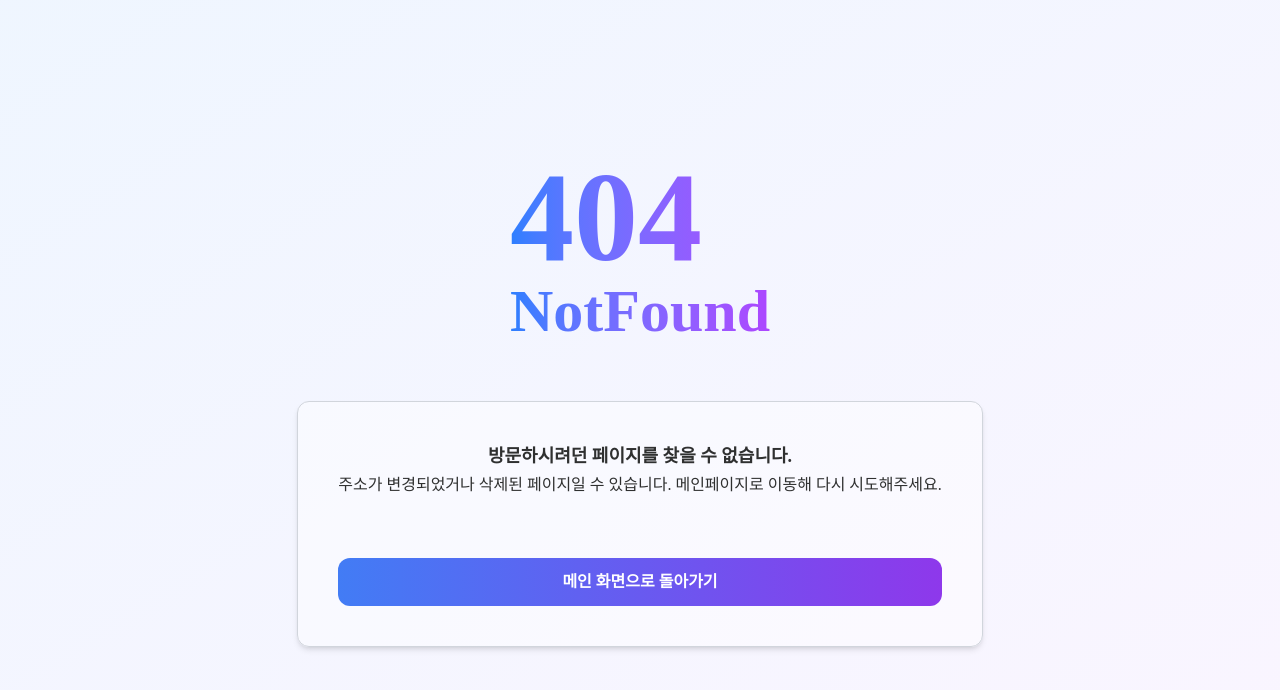
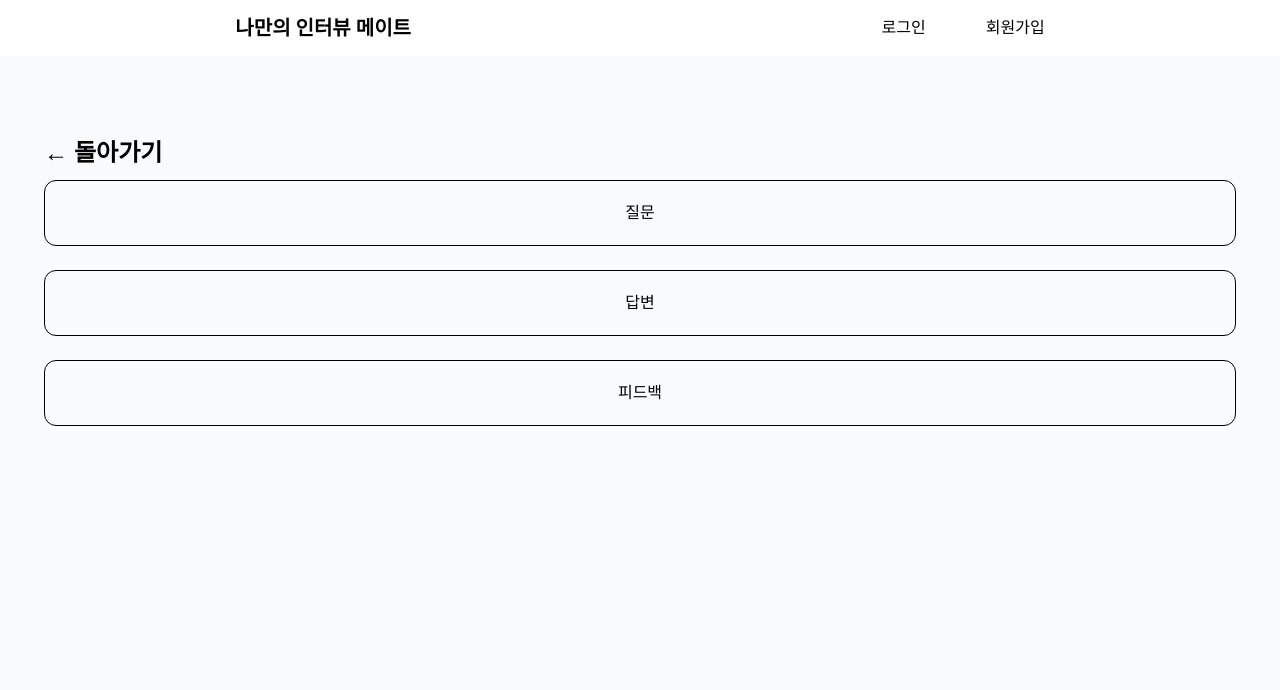
Before and after one commit to ydsic/my_interview_mate, a React (Vite) app: page /interview-view/1 in a window 1280 px wide. Before the commit this address had no page. Shown: the top 690 px of the page. Built offline with nearby package versions, Linux system fonts and the light colour scheme; a web font is replaced by a local one.

Commit message:
feat: interviewViewPage 초기 설정

```diff
--- a/src/App.tsx
+++ b/src/App.tsx
@@ -11,6 +11,7 @@ import ToastProvider from './components/common/ToastProvider';
 import AdminPage from './page/AdminPage';
 import CheckAdminUuid from './components/mainpage/CheckAdminUuid';
 import NotFound from './page/NotFound';
+import InterviewViewPage from './page/InterviewViewPage';
 
 export default function App() {
   return (
@@ -27,6 +28,10 @@ export default function App() {
             <Route path="/signup" element={<SignupPage />} />
             <Route path="/interview/:category" element={<InterviewPage />} />
             <Route
+              path="/interview-view/:answerId"
+              element={<InterviewViewPage />}
+            />
+            <Route
               path="/admin"
               element={
                 <CheckAdminUuid>
--- a/src/components/mypage/InterviewHistory.tsx
+++ b/src/components/mypage/InterviewHistory.tsx
@@ -15,6 +15,7 @@ import {
 } from '../../api/historyAPI';
 import type { InterviewHistoryItem as RawItem } from '../../api/historyAPI';
 import { useToast } from '../../hooks/useToast';
+import { useNavigate } from 'react-router-dom';
 
 const CATEGORY_STYLES: Record<
   string,
@@ -48,6 +49,7 @@ export default function InterviewHistory() {
   const [page, setPage] = useState(1);
   const [total, setTotal] = useState<number>(0);
   const PAGE_SIZE = 4;
+  const navigate = useNavigate();
 
   useEffect(() => {
     if (!user_id) return;
@@ -177,7 +179,15 @@ export default function InterviewHistory() {
                   <H2_content_title>
                     {feedback?.average ?? '-'}점
                   </H2_content_title>
-                  <WhiteButton>
+                  <WhiteButton
+                    onClick={() =>
+                      navigate(
+                        editMode
+                          ? `/interview-view/${answer_id}?mode=edit`
+                          : `/interview-view/${answer_id}`,
+                      )
+                    }
+                  >
                     {editMode ? '수정하기' : '다시보기'}
                   </WhiteButton>
                 </div>
--- /dev/null
+++ b/src/page/InterviewViewPage.tsx
@@ -0,0 +1,27 @@
+import { useNavigate } from 'react-router-dom';
+import { H2_content_title } from '../components/common/HTagStyle';
+
+export default function InterviewViewPage() {
+  const navigate = useNavigate();
+
+  return (
+    <div className="py-10 px-6 space-y-6">
+      {/* ← 돌아가기 */}
+      <button
+        className="flex items-center mb-2 text-sm font-semibold cursor-pointer"
+        onClick={() => navigate(-1)}
+      >
+        <H2_content_title>← 돌아가기</H2_content_title>
+      </button>
+
+      {/* 질문 영역 */}
+      <div className="p-5 rounded-xl border text-center">질문</div>
+
+      {/* 답변 영역 */}
+      <div className="p-5 rounded-xl border text-center">답변</div>
+
+      {/* 피드백 영역 */}
+      <div className="p-5 rounded-xl border text-center">피드백</div>
+    </div>
+  );
+}
```
